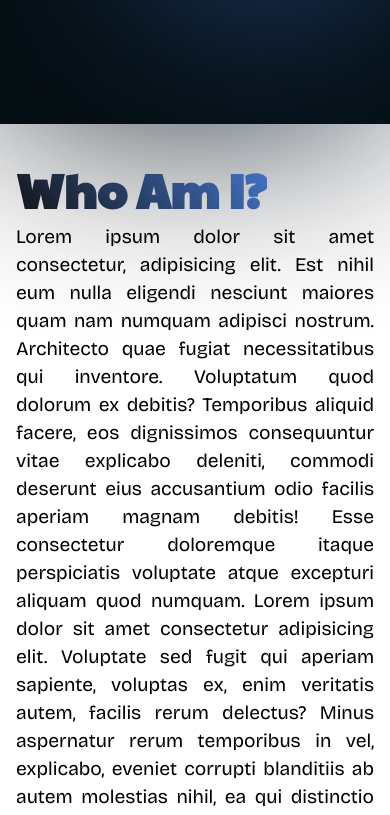
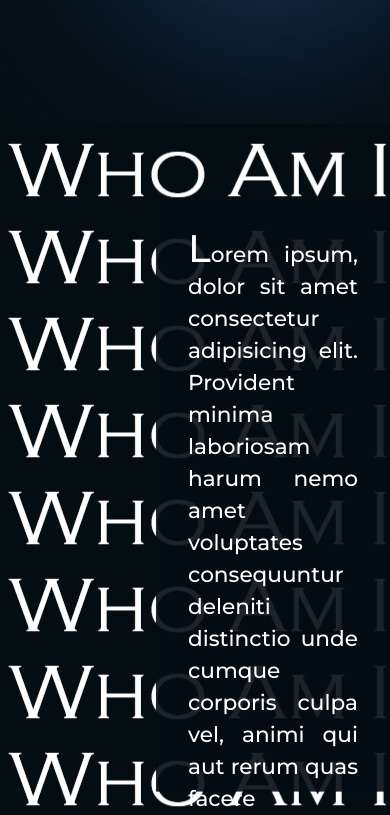
Before and after one commit to alivarastepour/Who_Am_I, a Next.js app: page / in a window 390 px wide. Shown: the part 820-1635 px from the top of the page. Built offline with nearby package versions, Linux system fonts and the light colour scheme.

Commit message:
WhoAmI component is coded again

```diff
--- a/components/HomePageWrapper/HomePageWrapper.tsx
+++ b/components/HomePageWrapper/HomePageWrapper.tsx
@@ -1,8 +1,8 @@
 import Header from "../Header/Header";
 import Quote from "../Quote/Quote";
 import { Inter } from "next/font/google";
+import AllInOne from "../AllInOne/AllInOne";
 import WhoAmI from "../WhoAmI/WhoAmI";
-import AllInOne from "../AllInOne/AllInOne";
 const inter = Inter({
   subsets: ["latin"],
 });
--- a/components/WhoAmI/WhoAmI.tsx
+++ b/components/WhoAmI/WhoAmI.tsx
@@ -1,49 +1,31 @@
 import styles from "@/styles/whoAmI.module.scss";
-import { Paytone_One, Bricolage_Grotesque } from "next/font/google";
-import { useIntersection } from "@/hooks/useIntersection";
+import { Montserrat } from "next/font/google";
 
-const paytoneOne = Paytone_One({ subsets: ["latin"], weight: ["400"] });
-const bricolage_Grotesque = Bricolage_Grotesque({
+const montserrat = Montserrat({
   subsets: ["latin"],
-  weight: ["300", "400", "700"],
+  weight: ["500"],
 });
-
 const WhoAmI = () => {
-  const whoAmIWrapperID: string = "who-am-i-wrapper";
-  useIntersection({
-    observables: [
-      { className: "who-am-i-sliding-header", id: "who-am-i-title" },
-      { className: "who-am-i-sliding-body", id: "who-am-i-body" },
-    ],
-    parentId: whoAmIWrapperID,
-  });
   return (
     <>
-      <div className={styles["who-am-i-grid-wrapper"]}>
-        <div className={styles["who-am-i-wrapper"]} id={whoAmIWrapperID}>
-          <div
-            className={`${styles["header"]} ${paytoneOne.className}`}
-            id={"who-am-i-title"}
-          >
-            who am i?
-          </div>
-          <div
-            id={"who-am-i-body"}
-            className={`${styles["body"]}  ${bricolage_Grotesque.className}`}
-          >
-            Lorem ipsum dolor sit amet consectetur, adipisicing elit. Est nihil
-            eum nulla eligendi nesciunt maiores quam nam numquam adipisci
-            nostrum. Architecto quae fugiat necessitatibus qui inventore.
-            Voluptatum quod dolorum ex debitis? Temporibus aliquid facere, eos
-            dignissimos consequuntur vitae explicabo deleniti, commodi deserunt
-            eius accusantium odio facilis aperiam magnam debitis! Esse
-            consectetur doloremque itaque perspiciatis voluptate atque excepturi
-            aliquam quod numquam. Lorem ipsum dolor sit amet consectetur
-            adipisicing elit. Voluptate sed fugit qui aperiam sapiente, voluptas
-            ex, enim veritatis autem, facilis rerum delectus? Minus aspernatur
-            rerum temporibus in vel, explicabo, eveniet corrupti blanditiis ab
-            autem molestias nihil, ea qui distinctio exercitationem!
-          </div>
+      <div className={styles["who-am-i-wrapper"]}>
+        <div
+          id="who-am-i-background-wrapper"
+          className={styles["who-am-i-background-wrapper"]}
+        ></div>
+        <div className={`${styles["body"]} ${montserrat.className}`}>
+          Lorem ipsum, dolor sit amet consectetur adipisicing elit. Provident
+          minima laboriosam harum nemo amet voluptates consequuntur deleniti
+          distinctio unde cumque corporis culpa vel, animi qui aut rerum quas
+          facere reiciendis doloremque ad, placeat veniam! Perferendis illum
+          sunt rerum cupiditate, nihil delectus vero obcaecati, cum corporis rem
+          qui quos ipsam ullam vitae a. Quis vitae repudiandae aspernatur.
+          Architecto animi explicabo eveniet, voluptate magnam inventore dolorem
+          quae, maiores expedita qui quis aliquid voluptas ad ea incidunt
+          delectus quidem tempore similique est dignissimos perferendis?
+          Possimus molestias excepturi non consequuntur quos voluptas quibusdam
+          alias eum inventore obcaecati ipsam, corporis eius dolores, qui
+          perferendis impedit?
         </div>
       </div>
     </>
--- a/styles/whoAmI.module.scss
+++ b/styles/whoAmI.module.scss
@@ -1,122 +1,49 @@
 @import "./variables.scss";
-.who-am-i-grid-wrapper {
+.who-am-i-wrapper {
   min-height: calc(100vh - 100px);
   position: relative;
-  // background-color: red;
-
-  .who-am-i-wrapper {
-    padding: 2rem 0 2rem 2rem;
-    position: relative;
-    margin-top: 2rem;
   display: flex;
   flex-direction: row;
-    // flex-wrap: wrap;
-    justify-content: space-between;
-    align-items: center;
-    // align-items: ce;
-    // align-items: center;
+  // padding: 1rem;
 
-    .header {
-      min-height: 300px;
-      font-size: 6rem;
-      font-weight: 800;
-      color: white;
-      text-transform: capitalize;
-      transform: translateY(40px);
-      background-image: linear-gradient(
-        45deg,
-        #111,
-        $secondary_background_color
-      );
-      background-clip: text;
-      -webkit-background-clip: text;
-      -moz-background-clip: text;
-      -webkit-text-fill-color: transparent;
-      -moz-text-fill-color: transparent;
-      // padding-left: 5rem;
-
-      &::after {
-        // padding-left: 5rem;
-        // padding: 2rem 0 2rem 2rem;
+  .who-am-i-background-wrapper {
+    background-image: url("/who-am-i-background.png");
+    background-color: $primary_background_color;
     position: absolute;
-        content: "who am i?";
-        top: 0px;
-        left: 0;
-        -webkit-text-stroke-width: 3px;
-        -webkit-text-stroke-color: black;
-      }
-      &::before {
-        position: absolute;
-        content: "who am i?";
-        top: 0px;
-        left: 0;
-        text-shadow: 2px 2px 4px rgba(0, 0, 0, 0.2);
+    width: 100%;
+    height: 100%;
+    animation: move-background infinite 1000000s forwards;
+    animation-play-state: paused;
+    &:hover {
+      animation-play-state: running;
     }
   }
+
   .body {
-      padding-right: 2rem;
-      flex: 0 0 50%;
-      font-size: 1.4rem;
+    position: absolute;
+    right: 0;
+    top: 50%;
+    transform: translateY(-50%);
+    padding: 2rem;
+    width: 60%;
+    height: 70vh;
+    font-size: 1.35rem;
+    line-height: 2rem;
+    background-color: rgba($primary_background_color, 0.9);
+    // border-radius: 2rem;
+    color: white;
     text-align: justify;
-      font-weight: 500;
-      line-height: 2rem;
-      transform: translateX(1rem);
-      margin-right: 1rem;
-      opacity: 0;
+    &::first-letter {
+      font-size: 2.4rem;
     }
   }
 }
 
-@media only screen and (max-width: 1200px) {
-  .who-am-i-grid-wrapper {
-    .who-am-i-wrapper {
-      flex-direction: column;
-      align-items: flex-start;
-      .header {
-        flex: unset;
-        font-size: 4rem;
-        min-height: unset;
-        transform: unset;
-        &::before {
-          display: none;
+@keyframes move-background {
+  from {
+    background-position: 0% 0%;
   }
-        &::after {
-          display: none;
+  to {
+    background-position: -10000000% -10000000%;
   }
 }
-    }
-  }
-}
-
-@media only screen and (max-width: 700px) {
-  .who-am-i-grid-wrapper {
-    .who-am-i-wrapper {
-      padding-top: unset;
-      padding-left: 1rem;
-      .header {
-        font-size: 3.5rem;
-      }
-      .body {
-        padding-right: unset;
-        font-size: 1.3rem;
-        line-height: 1.8rem;
-      }
-    }
-  }
-}
-
-@media only screen and (max-width: 500px) {
-  .who-am-i-grid-wrapper {
-    .who-am-i-wrapper {
-      padding-top: unset;
-      padding-left: 1rem;
-      .header {
-        font-size: 3rem;
-      }
-      .body {
-        font-size: 1.2rem;
-        line-height: 1.75rem;
-      }
-    }
-  }
-}
```
Also changed, not shown: public/who-am-i-background.png (added). Lines whose indentation alone changed are shown as unchanged.
